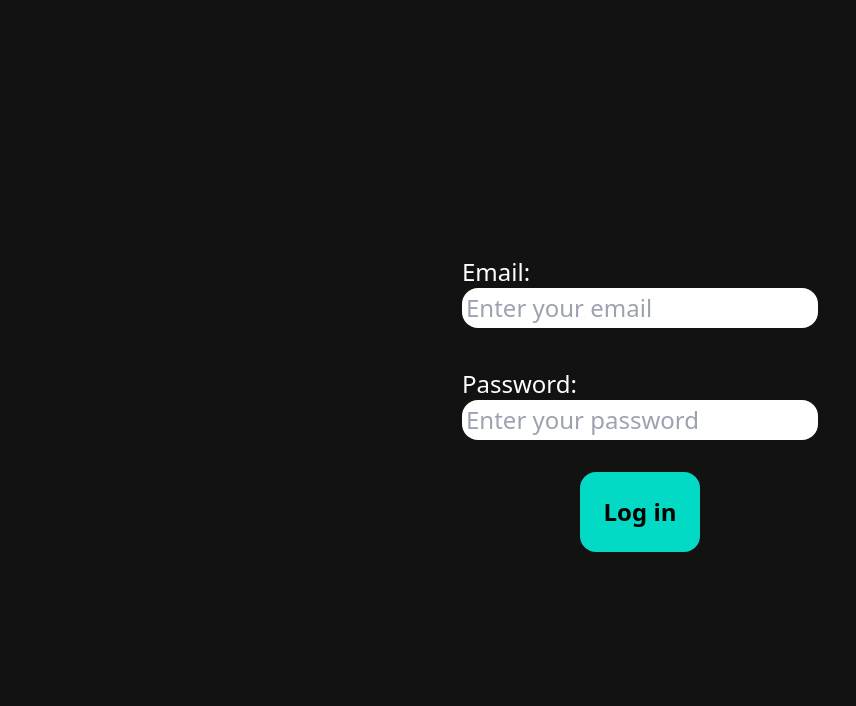
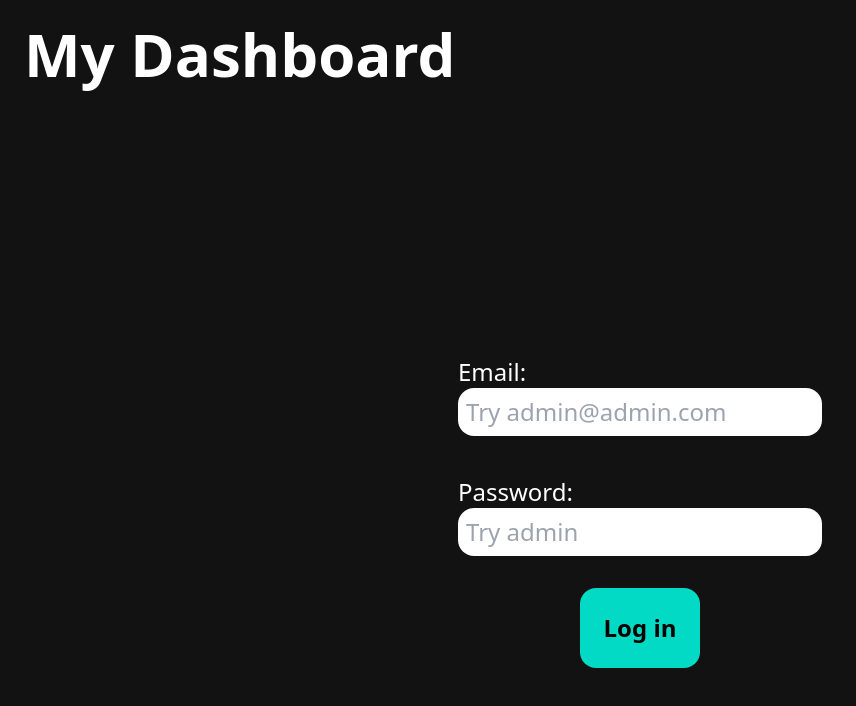
Before and after one commit to MatyAlfonso/crud-dashboard, a React (Create React App) app in the folder frontend/: page /login in a window 1280 px wide. Shown: the top 706 px of the page, without its empty margins (0-856 px from the left). Built offline with nearby package versions, Linux system fonts and the light colour scheme.

Commit message:
Fix minor UI styles

```diff
--- a/frontend/src/App.js
+++ b/frontend/src/App.js
@@ -6,14 +6,16 @@ import {
 import { Dashboard } from './pages/Dashboard';
 import { Login } from './pages/Login';
 import { GiveawayForm } from "./pages/GiveawayForm";
+import { Navbar } from "./components/Navbar";
 
 function App() {
   return (
     <>
       <Router>
+        <Navbar />
         <Routes>
+          <Route path='/login' element={<Login />} />
           <Route path='/' element={<Dashboard />} />
-          <Route path='/login' element={<Login />} />
           <Route path='/createGiveaway' element={<GiveawayForm />} />
           <Route path='/editGiveaway/:id' element={<GiveawayForm />} />
         </Routes>
--- a/frontend/src/components/CreateGiveawayButton.jsx
+++ b/frontend/src/components/CreateGiveawayButton.jsx
@@ -4,7 +4,7 @@ export const CreateGiveawayButton = () => {
     return (
         <div className="flex items-center justify-center">
             <Link to='/createGiveaway'>
-                <button className='bg-teal p-6 text-black font-bold text-2xl rounded-2xl'>
+                <button className='bg-teal hover:bg-dark-teal hover:text-white p-6 text-black font-bold text-2xl rounded-2xl'>
                     Create giveaway +
                 </button>
             </Link>
--- a/frontend/src/components/GiveawayItem.jsx
+++ b/frontend/src/components/GiveawayItem.jsx
@@ -22,14 +22,14 @@ export const GiveawayItem = ({ giveaway }) => {
                 <td className='text-white text-center p-4'>{giveaway.repeat}</td>
                 <td>
                     <Link to={`/editGiveaway/${giveaway._id}`}>
-                        <button className='bg-lilac rounded-2xl p-4 m-2 font-bold'>
+                        <button className='bg-lilac hover:bg-dark-lilac hover:text-white rounded-2xl p-4 m-2 font-bold'>
                             Edit
                         </button>
                     </Link>
                 </td>
                 <td>
                     <button
-                        className='bg-red rounded-2xl p-4 m-2 font-bold'
+                        className='bg-red hover:bg-dark-red hover:text-white rounded-2xl p-4 m-2 font-bold'
                         onClick={() => dispatch(deleteGiveaway(giveaway._id))}
                     >
                         Delete
--- a/frontend/src/components/Navbar.jsx
+++ b/frontend/src/components/Navbar.jsx
@@ -1,4 +1,4 @@
-import { useDispatch } from 'react-redux';
+import { useDispatch, useSelector } from 'react-redux';
 import { useNavigate } from 'react-router-dom';
 import { logout, reset } from '../features/auth/authSlice';
 
@@ -6,6 +6,7 @@ export const Navbar = () => {
 
     const dispatch = useDispatch();
     const navigate = useNavigate();
+    const { user } = useSelector((state) => state.auth);
 
     const handleClick = () => {
         dispatch(logout());
@@ -16,12 +17,16 @@ export const Navbar = () => {
     return (
         <nav className='bg-black flex justify-between items-center'>
             <h1 className='text-white text-6xl font-bold text-center p-6'>My Dashboard</h1>
-            <button
-                onClick={handleClick}
-                className='bg-blue text-white text-xl py-2 px-4 m-4 rounded-2xl font-bold'
-            >
-                Logout
-            </button>
+            {
+                user === null
+                    ? (<></>)
+                    : (<button
+                        onClick={handleClick}
+                        className='bg-blue hover:bg-dark-blue text-white text-xl py-2 px-4 m-4 rounded-2xl font-bold'
+                    >
+                        Logout
+                    </button>)
+            }
         </nav>
     )
 }
--- a/frontend/src/pages/Dashboard.jsx
+++ b/frontend/src/pages/Dashboard.jsx
@@ -1,11 +1,9 @@
-import { Navbar } from "../components/Navbar";
 import { GiveawayList } from "../components/GiveawayList";
 import { CreateGiveawayButton } from "../components/CreateGiveawayButton";
 
 export const Dashboard = () => {
   return (
     <div className='bg-sky-400 h-screen'>
-      <Navbar />
       <CreateGiveawayButton />
       <GiveawayList />
     </div>
--- a/frontend/src/pages/GiveawayForm.jsx
+++ b/frontend/src/pages/GiveawayForm.jsx
@@ -159,7 +159,7 @@ export const GiveawayForm = () => {
 
             <br />
 
-            <button type='submit' className='bg-teal p-6 text-2xl rounded-2xl font-bold'>Submit</button>
+            <button type='submit' className='bg-teal hover:bg-dark-teal hover:text-white p-6 text-2xl rounded-2xl font-bold'>Submit</button>
         </form>
     )
 }
--- a/frontend/src/pages/Login.jsx
+++ b/frontend/src/pages/Login.jsx
@@ -58,10 +58,10 @@ export const Login = () => {
               Email:
               <br />
               <input
-                className='rounded-2xl p-1 text-black focus:ring focus:ring-teal'
+                className='rounded-2xl p-2 text-black focus:ring focus:ring-teal'
                 type="email"
                 value={email}
-                placeholder='Enter your email'
+                placeholder='Try admin@admin.com'
                 onChange={event => setFormData({ ...formData, email: event.target.value })}
               />
             </label>
@@ -72,17 +72,17 @@ export const Login = () => {
               Password:
               <br />
               <input
-                className='rounded-2xl p-1 text-black focus:ring focus:ring-teal'
+                className='rounded-2xl p-2 text-black focus:ring focus:ring-teal'
                 type="password"
                 value={password}
-                placeholder='Enter your password'
+                placeholder='Try admin'
                 onChange={event => setFormData({ ...formData, password: event.target.value })}
               />
             </label>
 
             <br />
 
-            <button className='bg-teal p-6 text-2xl rounded-2xl font-bold' type="submit">Log in</button>
+            <button className='bg-teal p-6 text-2xl rounded-2xl font-bold hover:bg-dark-teal hover:text-white' type="submit">Log in</button>
           </form>
       }
     </>
--- a/frontend/tailwind.config.js
+++ b/frontend/tailwind.config.js
@@ -6,11 +6,15 @@ module.exports = {
   theme: {
     colors: {
       'lilac': '#BB86FC',
+      'dark-lilac':'#A55CFF',
       'blue': '#3700B3',
+      'dark-blue':'#240074',
       'teal': '#03DAC6',
+      'dark-teal': '#00AD9D',
       'black': '#121212',
       'light-black':'#212121',
       'red': '#CF6679',
+      'dark-red':'#D33A56',
       'white':'#FFFFFF'
     },
   },
```
